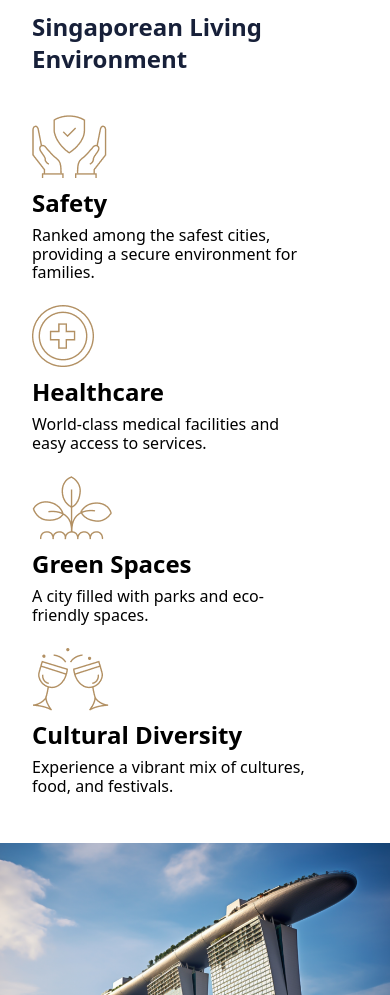
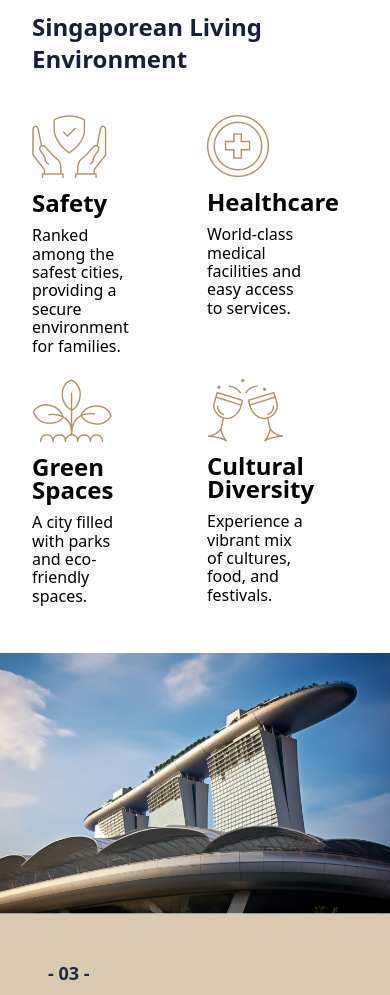
Before and after one commit to Lam-The-Vinh/landing-page, a website: page src/index.html in a window 390 px wide. Shown: the part 1706-2701 px from the top of the page. Drawn offline with Linux system fonts and the light colour scheme.

Commit message:
fix reponsive environment

```diff
--- a/src/index.html
+++ b/src/index.html
@@ -114,11 +114,9 @@
               Singaporean Living Environment
             </p>
           </div>
-          <div
-            class="grid grid-cols-1 mt-10 items-center md:grid-cols-2 xl:grid-cols-4 gap-6 xl:mt-20"
-          >
-            <div class="">
-              <img class="border-none" src="./img/Group 537.png" alt="" />
+          <div class="grid mt-10 grid-cols-2 xl:grid-cols-4 gap-6 xl:mt-20">
+            <div>
+              <img src="./img/Group 537.png" alt="" />
               <div class="mt-3">
                 <h1 class="font-bold text-2xl leading-[23px]">Safety</h1>
                 <div class="pr-12">
@@ -129,8 +127,8 @@
                 </div>
               </div>
             </div>
-            <div class="">
-              <img class="border-none" src="./img/Group 538.png" alt="" />
+            <div>
+              <img src="./img/Group 538.png" alt="" />
               <div class="mt-3">
                 <h1 class="font-bold text-2xl leading-[23px]">Healthcare</h1>
                 <div class="pr-12">
@@ -140,8 +138,8 @@
                 </div>
               </div>
             </div>
-            <div class="">
-              <img class="border-none" src="./img/Group 539.png" alt="" />
+            <div>
+              <img src="./img/Group 539.png" alt="" />
               <div class="mt-3">
                 <h1 class="font-bold text-2xl leading-[23px]">Green Spaces</h1>
                 <div class="pr-12">
@@ -151,8 +149,8 @@
                 </div>
               </div>
             </div>
-            <div class="">
-              <img class="border-none" src="./img/Group 542.png" alt="" />
+            <div>
+              <img src="./img/Group 542.png" alt="" />
               <div class="mt-3">
                 <h1 class="font-bold text-2xl leading-[23px]">
                   Cultural Diversity
```
Also changed, not shown: src/css/output.css.
